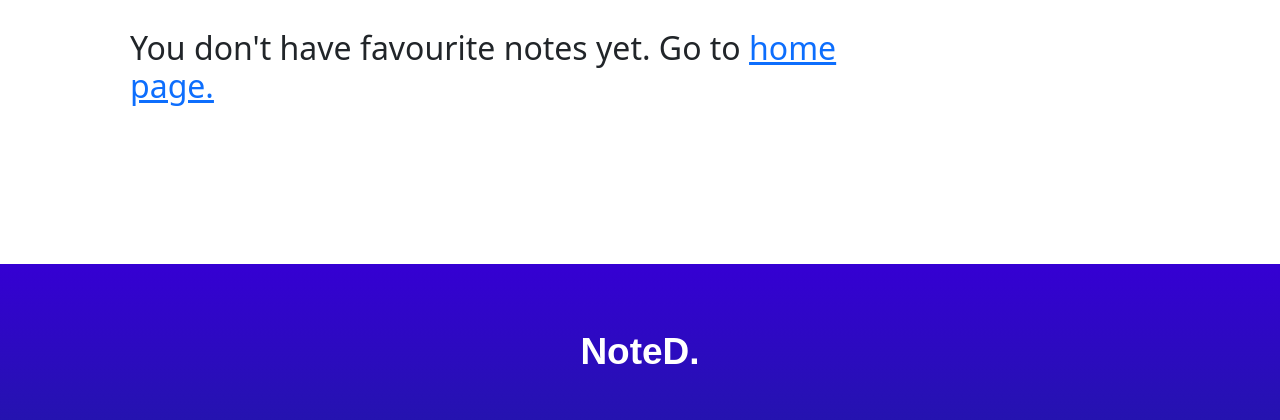
After one commit to welel/noted, a Django app: page /favourites/ in a window 1280 px wide. The commit adds this page. Shown: the part 541-961 px from the top of the page. Run offline with Django 3.2, Linux system fonts and the light colour scheme; the visitor is signed in with stand-in values (Sample User, id 1); data that the repository does not hold is empty; some libraries are stand-ins or nearby versions.

Commit message:
Fixed: search headline and title conflict. Added: bookmark system.

```diff
--- a/frontend/templates/layouts/list.html
+++ b/frontend/templates/layouts/list.html
@@ -4,7 +4,7 @@
   <div class="card note-card rounded border-0 _anim-show" style="width: 100%;">
     <div class="card-body">
       <a href="{% url 'note' slug=note.slug %}" class="card-title text-decoration-none link-dark fs-5">
-          {% firstof note.headline|safe note.title %}
+          {% if note.headline %}{{ note.headline|safe }}{% else %}{{ note.title }}{% endif %}
       </a>
       <p class="mt-1 text-secondary">{{ note.summary }}</p>
       <hr style="opacity: 0.1;"/>
--- a/frontend/templates/layouts/navigation.html
+++ b/frontend/templates/layouts/navigation.html
@@ -56,8 +56,7 @@
               <span></span><a href="{% url 'account_login' %}" class='header__link'>Sign In</a>
             {% endif %}
             <ul class="dropdown-menu">
-              <li><a class="dropdown-item" href="#">FUTURE</a></li>
-              <li><a class="dropdown-item" href="#">FUTURE</a></li>
+              <li><a class="dropdown-item" href="{% url 'favourites' %}">Bookmarks</a></li>
               <li><hr class="dropdown-divider"></li>
               <li><a class="dropdown-item" href="{% url 'account_logout' %}">Logout</a></li>
             </ul>
--- /dev/null
+++ b/frontend/templates/notes/favourites.html
@@ -0,0 +1,8 @@
+<!-- List of favourite notes of a user -->
+{% extends 'layouts/list_base.html' %}
+
+{% block title %}Favourite Notes{% endblock %}
+
+{% block list_header %}Favourite Notes{% endblock %}
+
+{% block no_notes %}<h2>You don't have favourite notes yet. Go to <a href="{% url 'home' %}">home page.</a></h2>{% endblock %}
--- a/noted/notes/models.py
+++ b/noted/notes/models.py
@@ -75,10 +75,12 @@ class Note(models.Model):
         datetime_modified: update datetime of a note.
         tags: tags of a note (max tags - 5, max length - 24 symbols).
         users_like: a m2m field for note likes.
+        favourites: a m2m field for bookmarks for user.
 
     """
 
-    title = models.CharField(max_length=100, null=False, blank=False)
+    title = models.CharField(max_length=100, null=False, blank=False,
+        db_index=True)
     slug = models.SlugField(max_length=255, editable=False, unique=True)
     author = models.ForeignKey(
         User, on_delete=models.SET_NULL, null=True, editable=False
@@ -112,6 +114,8 @@ class Note(models.Model):
     )
     users_like = models.ManyToManyField(User, related_name='notes_liked',
                                         blank=True)
+    favourites = models.ManyToManyField(User, related_name='favourites',
+        default=None, blank=True)
     objects = NoteManager()
 
     def __str__(self):
--- a/noted/notes/urls.py
+++ b/noted/notes/urls.py
@@ -9,8 +9,10 @@ from notes.views import (
     NoteDeleteView,
     TaggedNoteListView,
     UserNoteListView,
+    FavouriteNoteListView,
     notes_search,
     note_like,
+    add_favourite,
 )
 
 
@@ -26,6 +28,8 @@ urlpatterns = [
     path('user/<str:username>/', UserNoteListView.as_view(), name='by_user'),
     path('search/', notes_search, name='search'),
     path('like/', note_like, name='like'),
+    path('fav/<int:id>/', add_favourite, name='add_favourite'),
+    path('favourites/', FavouriteNoteListView.as_view(), name='favourites'),
 ]
 
 handler404 = 'notes.views.handler404'
--- a/noted/notes/views.py
+++ b/noted/notes/views.py
@@ -5,7 +5,8 @@ u""""Views for the `notes` app.
         ├── PublicNoteList: displays a list of public notes.
         ├── PersonalNoteList: displays a list of a logged-in user notes.
         ├── TaggedNoteListView: displays a list of notes with a common tag.
-        └── UserNoteListView: displays a list of selected user notes.
+        ├── UserNoteListView: displays a list of selected user notes.
+        └── FavouriteNoteListView: a list of bookmarked notes of a user.
     NoteView: a selector of a view between 2 views below.
         ├── NoteDetailView: displays note details.
         └── CommentFormView: handles a comment form on a note details page.
@@ -15,6 +16,7 @@ u""""Views for the `notes` app.
     notes_search: search notes instances by a GET request query.
     note_like: like/unlike a note.
     handler404: handels error 404 code.
+    add_favourite: add a note to user's bookmarks.
 
 """
 
@@ -25,7 +27,7 @@ from django.db.models import Count, Q
 from django.contrib.auth.decorators import login_required
 from django.contrib.postgres.search import (SearchVector, SearchQuery,
     SearchRank, TrigramSimilarity, SearchHeadline)
-from django.http import Http404, JsonResponse
+from django.http import Http404, JsonResponse, HttpResponseRedirect
 from django.shortcuts import get_object_or_404, render
 from django.views.generic import (ListView, DetailView, CreateView, UpdateView,
     FormView)
@@ -80,8 +82,9 @@ class NoteList(ListView):
 
     def get_ordered_queryset(self, queryset):
         """Order a queryset by GET param `order`"""
-        if not queryset:
-            queryset = super().get_queryset()
+        # Temp comments (maybe block is useless)
+        # if not queryset:
+        #     queryset = super().get_queryset()
         order = self.get_ordering()
         if order == 'comments':
             queryset = queryset.annotate(
@@ -202,6 +205,27 @@ class UserNoteListView(NoteList):
         queryset = Note.objects.personal(user)
         queryset = queryset.filter(private=False, anonymous=False)
         return super().get_ordered_queryset(queryset)
+
+
+@method_decorator(login_required, name='dispatch')
+class FavouriteNoteListView(NoteList):
+    """Display a list of bookmarked :model:`notes.Note` of a user.
+
+    **Context**
+        notes: a queryset of :model:`notes.Note` instances.
+        paginator: a paginator for notes list.
+        page_obj: a pagination navigator.
+        order_label: a human readable label of a notes order option.
+
+    **Template**
+        :template:`frontend/templates/notes/personal_list.html`
+
+    """
+    template_name = 'notes/favourites.html'
+
+    def get_queryset(self):
+        queryset = self.request.user.favourites.all()
+        return self.get_ordered_queryset(queryset)
 
 
 class NoteDetailView(DetailView, MultipleObjectMixin):
@@ -369,3 +393,13 @@ def note_like(request):
 
 def handler404(request, *args, **kwargs):
     return render(request, '404.html', {}, status=404)
+
+
+@login_required(login_url=reverse_lazy('account_login'))
+def add_favourite(request, id):
+    note = get_object_or_404(Note, id=id)
+    if note.favourites.filter(id=request.user.id).exists():
+        note.favourites.remove(request.user)
+    else:
+        note.favourites.add(request.user)
+    return HttpResponseRedirect(request.META['HTTP_REFERER'])
```
Also changed, not shown: frontend/templates/notes/note.html (+21 -0 lines).
